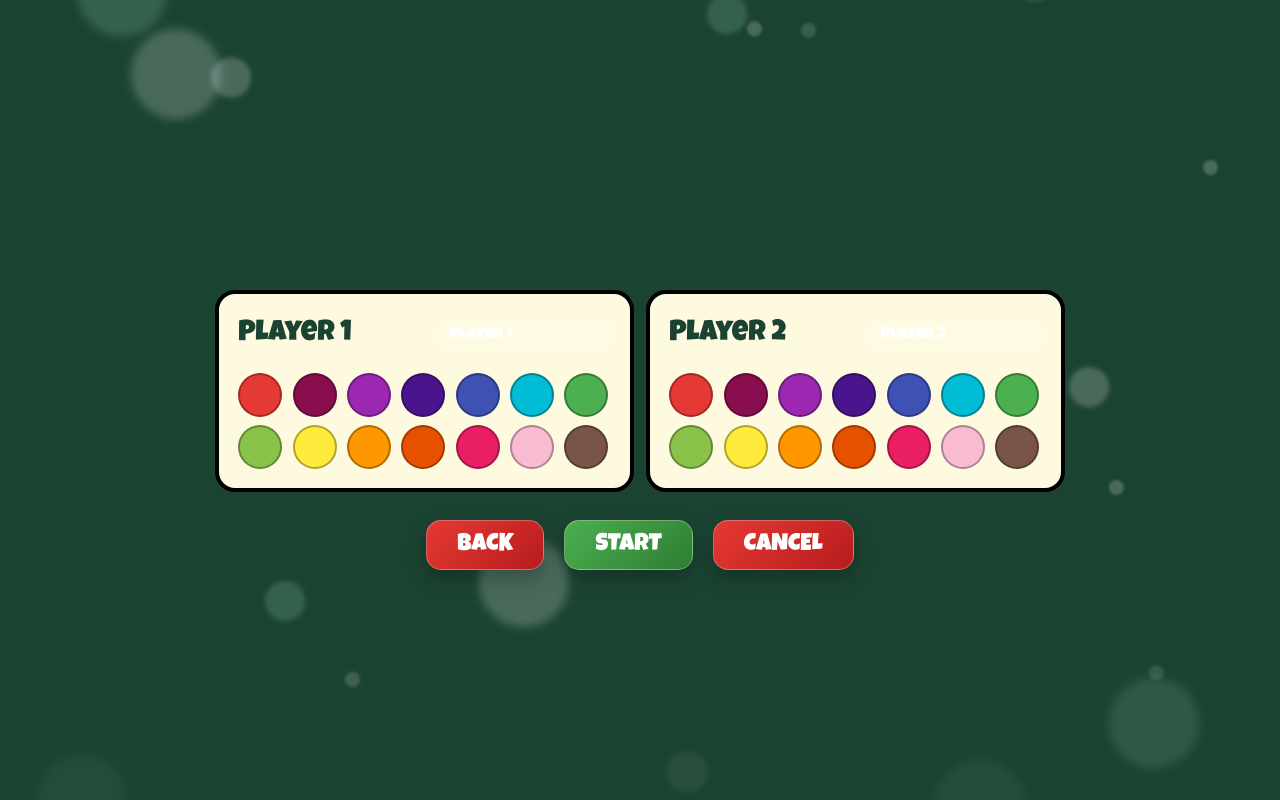
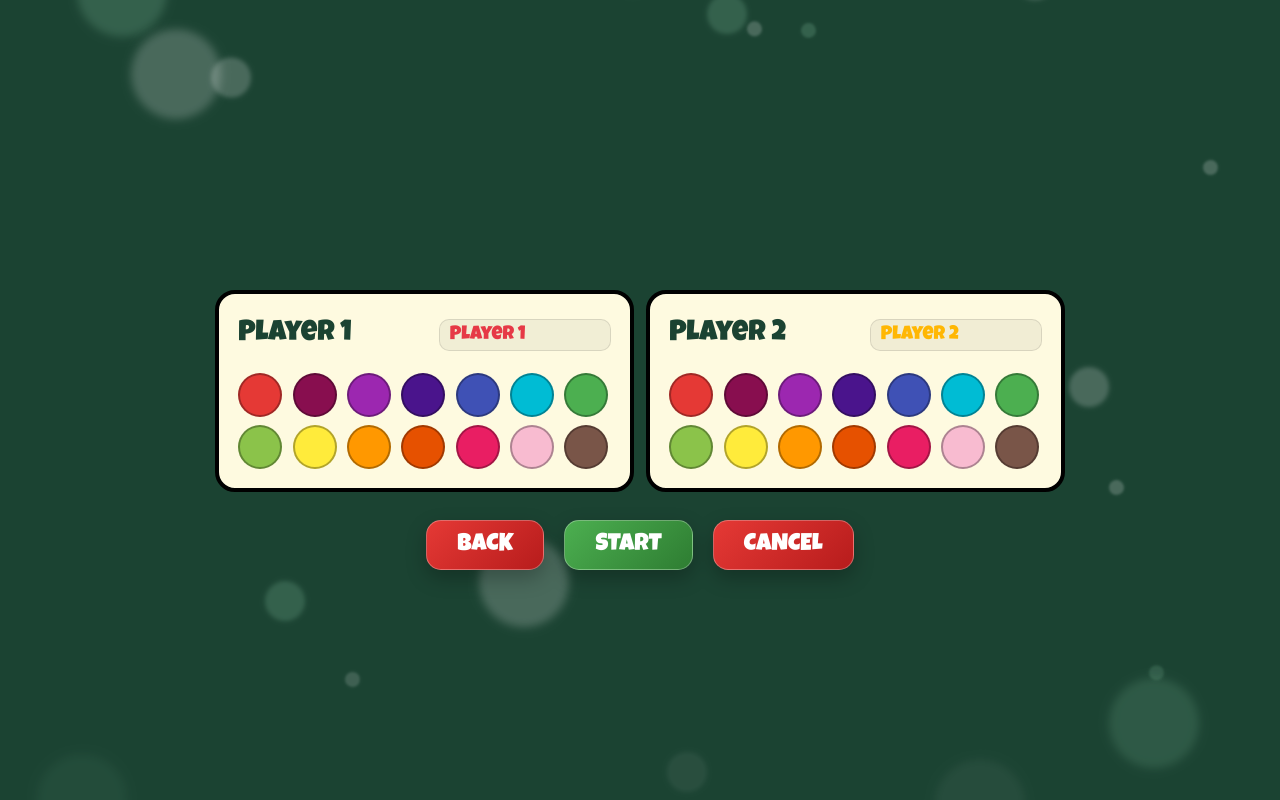
Before and after one commit to nenshibudheliya-coder/for-in-row, a React (Vite) app: page / in a window 1280 px wide. Both pictures are taken after a click on the button "TWO PLAYER". Built offline with nearby package versions, Linux system fonts and the light colour scheme.

Commit message:
player name add

```diff
--- a/src/Components/FourInARow.jsx
+++ b/src/Components/FourInARow.jsx
@@ -464,7 +464,7 @@ const FourInARow = () => {
                 <input
                   value={playerNames.player1}
                   onChange={(e) => setPlayerNames(prev => ({ ...prev, player1: e.target.value }))}
-                  style={{ background: 'rgba(255, 255, 255, 0.1)', border: '1px solid rgba(255, 255, 255, 0.2)', borderRadius: '10px', padding: '5px 10px', fontFamily: 'Luckiest Guy', width: 'clamp(100px, 35vw, 150px)', color: '#fff', fontSize: '1rem' }}
+                  style={{ background: 'rgba(16, 36, 19, 0.05)', border: '1px solid rgba(0, 0, 0, 0.1)', borderRadius: '10px', padding: '5px 10px', fontFamily: 'Luckiest Guy', width: 'clamp(100px, 35vw, 150px)', color: playerColors.player1, fontSize: '1.2rem' }}
                 />
               </div>
               <div style={{ display: 'grid', gridTemplateColumns: 'repeat(auto-fit, minmax(40px, 1fr))', gap: '8px' }}>
@@ -510,7 +510,7 @@ const FourInARow = () => {
                   type="text"
                   value={playerNames.player2}
                   onChange={(e) => setPlayerNames(prev => ({ ...prev, player2: e.target.value }))}
-                  style={{ background: 'rgba(255, 255, 255, 0.1)', border: '1px solid rgba(255, 255, 255, 0.2)', borderRadius: '10px', padding: '5px 10px', fontFamily: 'Luckiest Guy', width: 'clamp(100px, 35vw, 150px)', color: '#fff', fontSize: '1rem' }}
+                  style={{ background: 'rgba(0, 0, 0, 0.05)', border: '1px solid rgba(0, 0, 0, 0.1)', borderRadius: '10px', padding: '5px 10px', fontFamily: 'Luckiest Guy', width: 'clamp(100px, 35vw, 150px)', color: playerColors.player2, fontSize: '1.2rem' }}
                 />
               </div>
               <div style={{ display: 'grid', gridTemplateColumns: 'repeat(auto-fit, minmax(40px, 1fr))', gap: '8px' }}>
@@ -627,7 +627,7 @@ const FourInARow = () => {
                 padding: 'clamp(0.5rem, 1.5vw, 1rem)', background: 'rgba(45, 106, 79, 0.15)', border: 'none', borderRadius: '50%', color: '#000', cursor: 'pointer', transition: 'all 0.2s',
                 display: 'flex', alignItems: 'center', justifyContent: 'center'
               }} onMouseEnter={e => e.currentTarget.style.background = 'rgba(45, 106, 79, 0.25)'} onMouseLeave={e => e.currentTarget.style.background = 'rgba(45, 106, 79, 0.15)'}>
-                <Home size={28} color="#f9f7f7ff" style={{ width: 'clamp(20px, 4.5vw, 32px)', height: 'clamp(20px, 4.5vw, 32px)' }} />
+                <Home size={28} color="#fffcfcff" style={{ width: 'clamp(20px, 4.5vw, 32px)', height: 'clamp(20px, 4.5vw, 32px)' }} />
               </button>
 
               <div style={{ display: 'flex', gap: 'clamp(5px, 2vw, 20px)', flexWrap: 'wrap', justifyContent: 'center', flex: 1, minWidth: 0 }}>
```
